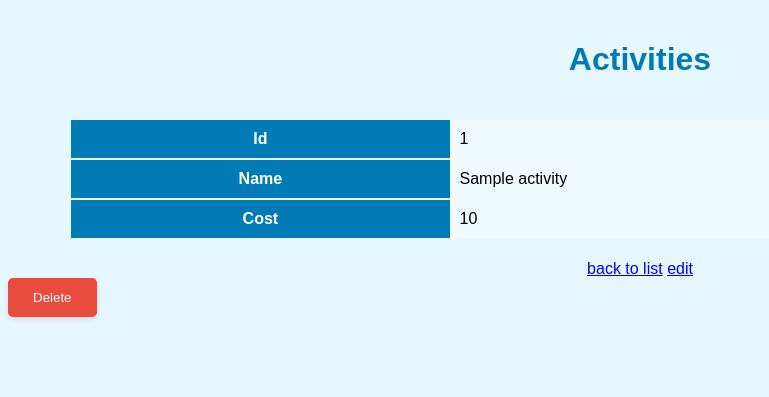
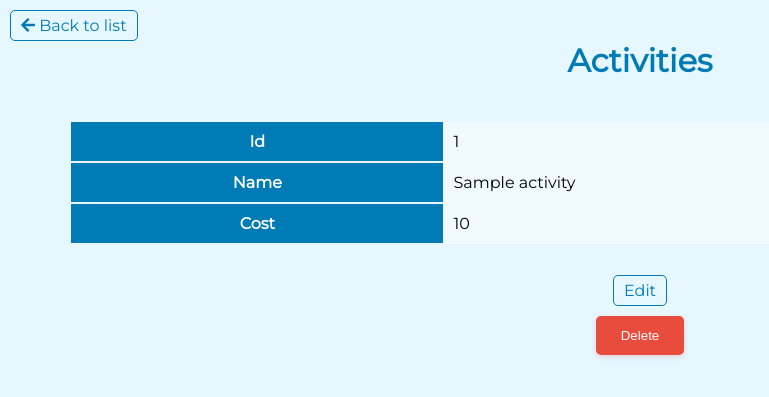
Before and after one commit to Turbotard/Symfony-Project, a Symfony app: template templates/activities/show.html.twig in a window 1280 px wide. Shown: the top 397 px of the page, without its empty margins (0-769 px from the left). Run offline with Twig, Linux system fonts and the light colour scheme; the template is opened without the code that fills it: most values are stand-ins (such as "Sample title", 1, 10 or a date in 2020); some libraries are stand-ins or nearby versions.

Commit message:
update show.html.twig and edit.html.twig

```diff
--- a/templates/activities/show.html.twig
+++ b/templates/activities/show.html.twig
@@ -4,11 +4,14 @@
 
 {% block stylesheets %}
     {{ parent() }}
+    <link rel="stylesheet" href="https://cdnjs.cloudflare.com/ajax/libs/font-awesome/5.15.3/css/all.min.css">
+    <link href="https://fonts.googleapis.com/css?family=Montserrat" rel="stylesheet">
+
     <style>
         /* General styles */
         body {
             background-color: #e6f7ff;
-            font-family: Arial, sans-serif;
+            font-family: Montserrat, sans-serif;
         }
 
         /* Header style */
@@ -69,6 +72,40 @@
         .back-group:hover a {
             color: #ffffff;
         }
+
+        .edit-btn {
+            color: #007bb5;
+            margin: 10px 10px;
+            padding: 5px 10px;
+            background-color: #e6f7ff;
+            border: 1px solid #007bb5;
+            border-radius: 5px;
+            transition: background-color 0.3s, color 0.3s;
+            font-family: 'Montserrat', sans-serif;
+            text-decoration: none;
+            color: #007bb5;
+        }
+
+        .edit-btn a {
+            text-decoration: none;
+            color: #007bb5;
+            transition: color 0.3s;
+        }
+
+        .edit-btn:hover {
+            background-color: #007bb5;
+            color: #ffffff;
+        }
+
+        .edit-btn:hover a {
+            color: #ffffff;
+        }
+
+        .btn-group {
+            display: flex;
+            flex-direction: column;
+            align-items: center;
+        }
         </style>
 {% endblock %}
 
@@ -92,10 +129,13 @@
         </tbody>
     </table>
 
-    <div style="text-align: center;">
-        <a href="{{ path('app_activities_index') }}">back to list</a>
-        <a href="{{ path('app_activities_edit', {'id': activity.id}) }}">edit</a>
+    <div class='back-group'>
+        <i class="fas fa-arrow-left arrow"></i>
+        <a href="{{ path('app_users_index') }}" class='back-btn'>Back to list</a>
     </div>
 
-    {{ include('activities/_delete_form.html.twig') }}
+    <div class='btn-group'>
+        <a href="{{ path('app_activities_edit', {'id': activity.id}) }}" class='edit-btn'>Edit</a>
+        {{ include('activities/_delete_form.html.twig') }}
+    </div>
 {% endblock %}
```
Also changed, not shown: templates/users/edit.html.twig (+49 -2 lines).
